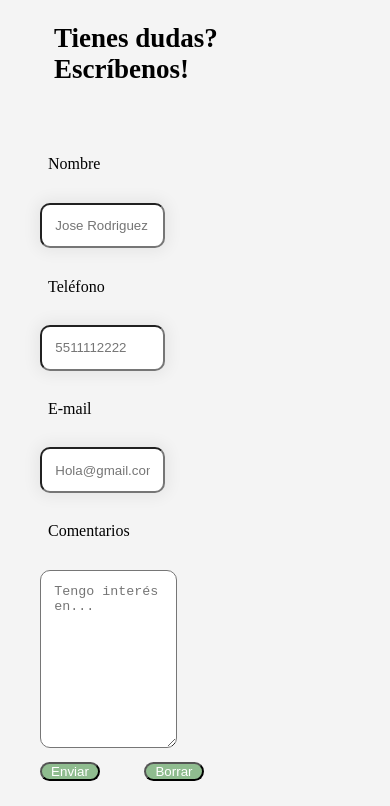
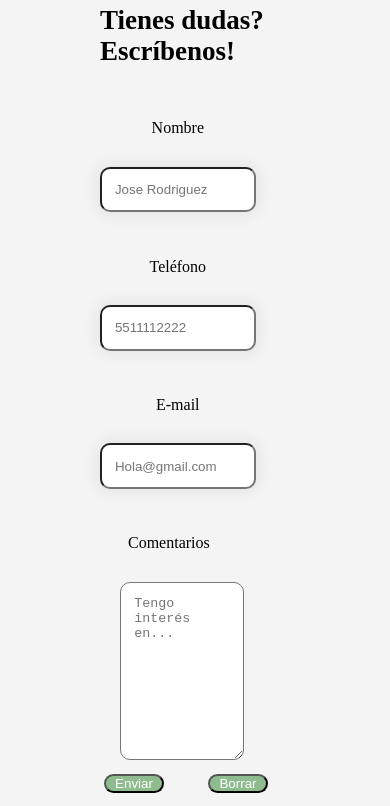
Before and after one commit to rafarosen/LaCima2, a website: page pages/contacto.html in a window 390 px wide. Shown: the part 115-921 px from the top of the page. Drawn offline with nearby package versions, Linux system fonts and the light colour scheme.

Commit message:
fixed responsive

```diff
--- a/pages/contacto.html
+++ b/pages/contacto.html
@@ -8,7 +8,6 @@
     <meta name="viewport" content="width=device-width, imitial scale=1.0"/>
     <link rel="apple-touch-icon" sizes="180x180" href="../assets/img/apple-touch-icon.png">
     <link rel="icon" type="image/png" sizes="32x32" href="../assets/img/favicon-32x32.png">
-    <link rel="icon" type="image/png" sizes="16x16" href="../assets/img/favicon-16x16.png">
     <link href="https://unpkg.com/aos@2.3.1/dist/aos.css" rel="stylesheet">
     <link rel="stylesheet" type="text/css" href="../css/style.css">
     <script src="https://kit.fontawesome.com/113588afda.js" crossorigin="anonymous"></script>
--- a/scss/_layout/_main-contacto.scss
+++ b/scss/_layout/_main-contacto.scss
@@ -3,19 +3,19 @@ input{
     }
 
 input[type=text] {
-    @include measures (none, 1em 3em, 1em);
+    @include measures (80%, 1em 3em, 1em);
     box-shadow:0 0 15px 4px rgba(0,0,0,0.06);
     border-radius:10px;
     }
 
 input[type=tel] {
-    @include measures (none, 1em 3em, 1em);
+    @include measures (80%, 1em 3em, 1em);
     box-shadow:0 0 15px 4px rgba(0,0,0,0.06);
     border-radius:10px;
     }
 
 input[type=email] {
-    @include measures (none, 1em 3em, 1em);
+    @include measures (80%, 1em 3em, 1em);
     box-shadow:0 0 15px 4px rgba(0,0,0,0.06);
     border-radius:10px;
     }
@@ -25,17 +25,20 @@ label{
     }
 
 .titulo-form{
-    margin-right: 3em;
+    margin-left: 4em;
     align-items: center;
+    justify-content: center;
     }
 
 .dudas{
     @include measures (none, 2em, 1em);
     font-size: large;
+    align-items: center;
     }
 
 .nombre{
-    @include flex (column, left, none);
+    @include flex (column, center, center);
+    margin-left: 3em;
     width: 30%;
     }
 
@@ -49,6 +52,7 @@ label{
 
 .comentarios{
     @include flex (column, left, none);
+    width: 100%;
     }
 
 textarea {
--- a/scss/_utilities/_mixins.scss
+++ b/scss/_utilities/_mixins.scss
@@ -42,7 +42,7 @@
             display: flex;
             flex-direction: row;
             justify-content: center;
-            padding-top: 4.5em;
+            padding-top: 2.3em;
             width: 100%;
             list-style: none;
             font-size: small;
@@ -50,7 +50,7 @@
             }
         .nav-responsive__li {
             list-style: none;
-            margin-right: 1em;
+            margin-right: 0;
             font-size: small;
             }
         .nav-r{
@@ -61,14 +61,15 @@
             display: flex;
             flex-direction: column;
             align-items: center;
-            margin: 1em;
-            max-width: 100%;
+            justify-content: center;
+            max-width: 60%;
             max-height: auto;
             }
         .top{
             display: flex;
             flex-direction: column;
-            margin: 5px;
+            margin-left: 3em;
+            max-width: 60%;
             text-align: center;
             font-size: large;
             }
@@ -77,7 +78,8 @@
             display: flex;
             flex-direction: column;
             justify-content: space-evenly;
-            margin: 5px;
+            margin-left: 3em;
+            max-width: 60%;
             text-align: center;
             font-size: large;
             }
@@ -101,37 +103,44 @@
             grid-template-columns: repeat(2,1fr);
             grid-template-rows: auto;
             flex: 100%;
-            max-width: 100%;
+            max-width: 80%;
             height: auto;
             margin: 1em;
             justify-content: center;
             }
 
+        .dudas{
+            margin:1em;
+        }
+
         .nombre{
             display: flex;
             flex-direction: column;
-            justify-content: left;
+            justify-content: center;
             width: 60%;
+            margin: 1em;
             }
 
         .telefono{
             display: flex;
             flex-direction: column;
-            justify-content: left;
+            justify-content: center;
             width: 60%;
             }
 
         .correo{
             display: flex;
             flex-direction: column;
-            justify-content: left;
+            justify-content: center;
             width: 60%;
             }
 
         .comentarios{
             display: flex;
             flex-direction: column;
-            justify-content: left
+            justify-content: center;
+            margin-left: 1em;
+            width: 95%;
             }
 
         textarea {
@@ -148,6 +157,13 @@
             color: white;
             border-radius: 10px;
             margin-left: 3em;
+            }
+
+
+        .mapa{
+            margin: 1em;
+            align-items: center;
+            width: 70%;
             }
 
         footer{
```
Also changed, not shown: index.html (+3 -3 lines), pages/actividades.html (+2 -3 lines), pages/galeria.html (+2 -2 lines), pages/sobre_nosotros.html (+0 -1 lines), css/style.css.
